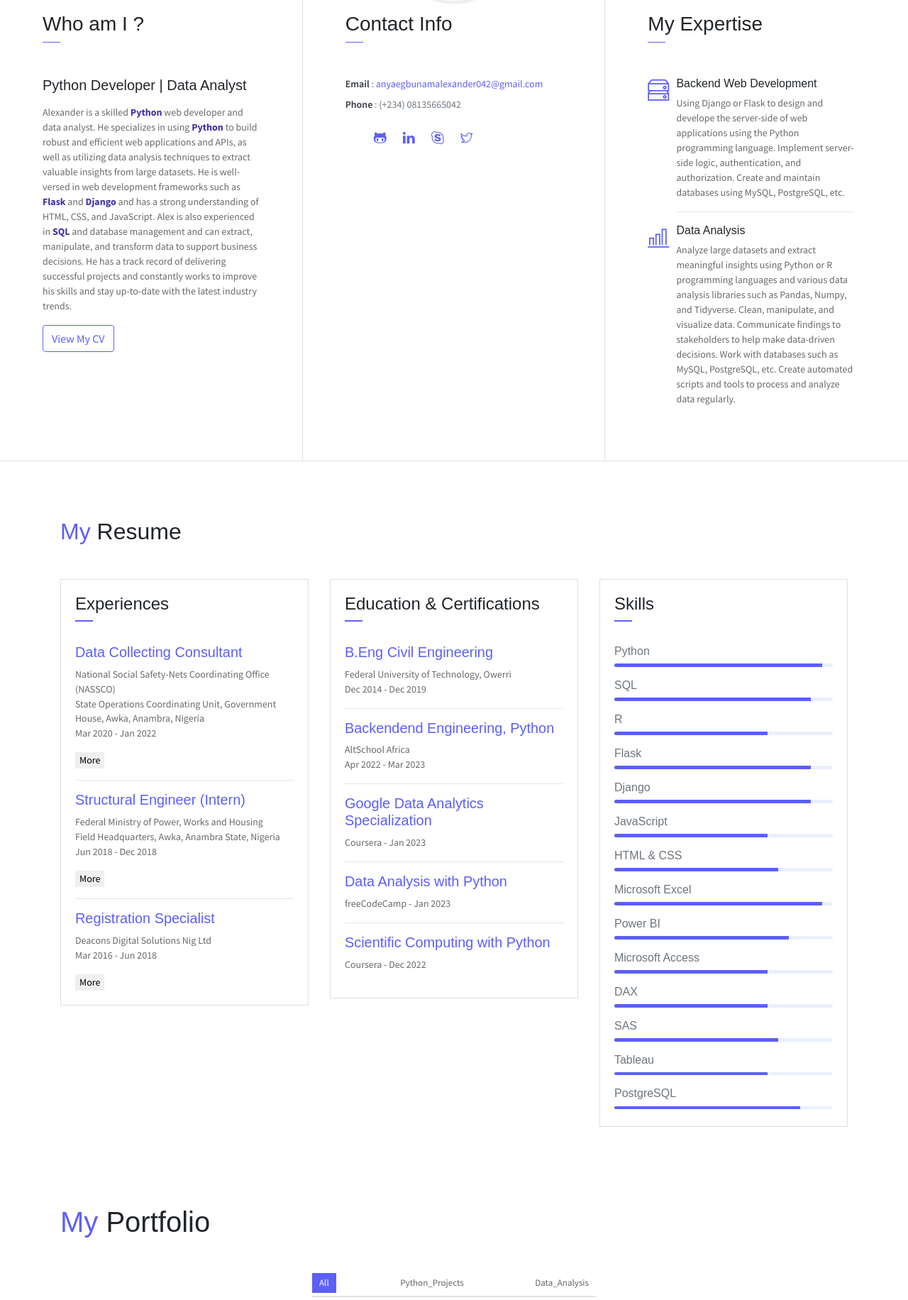
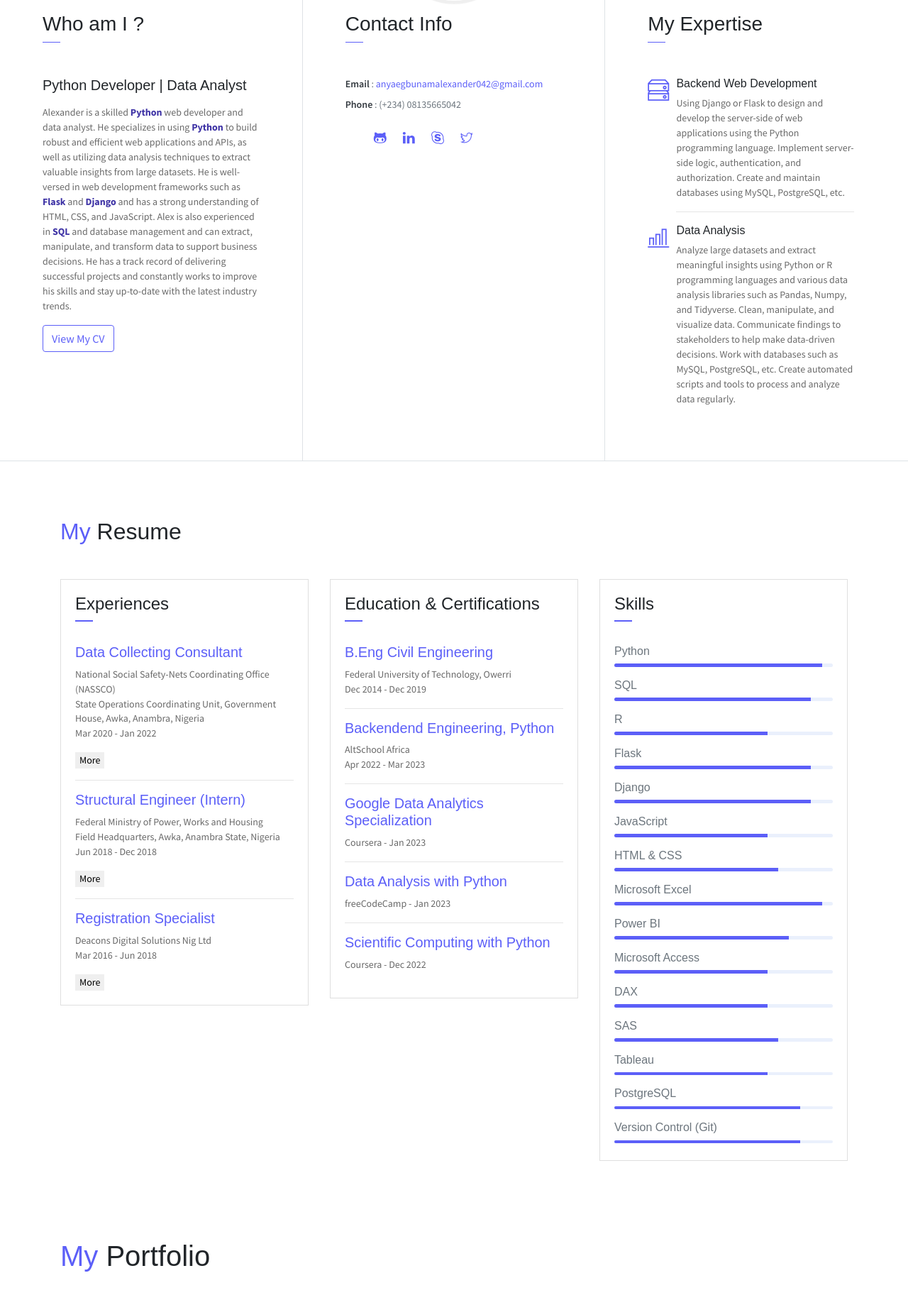
Before and after one commit to Anyaegbunam-Alexander/my-portfolio, a Flask app: page / in a window 1280 px wide. Shown: the part 760-2592 px from the top of the page at 71% size. Run offline with Flask 2, Linux system fonts and the light colour scheme; some libraries are stand-ins or nearby versions.

Commit message:
updated home.html

```diff
--- a/templates/home.html
+++ b/templates/home.html
@@ -100,7 +100,7 @@
                     <div class="col-10 ml-auto mr-3">
                         <h6>Backend Web Development</h6>
                         <p class="subtitle">
-                            Using Django or Flask to design and develope the server-side of
+                            Using Django or Flask to design and develop the server-side of
                             web applications using the Python programming language.
                             Implement server-side logic, authentication, and authorization.
                             Create and maintain databases using MySQL, PostgreSQL, etc.
@@ -287,6 +287,10 @@
                             <div class="progress mb-3">
                                 <div class="progress-bar bg-danger" role="progressbar" style="width: 85%" aria-valuenow="50" aria-valuemin="0" aria-valuemax="100"></div>
                             </div>
+                            <h6>Version Control (Git)</h6>
+                            <div class="progress mb-3">
+                                <div class="progress-bar bg-danger" role="progressbar" style="width: 85%" aria-valuenow="50" aria-valuemin="0" aria-valuemax="100"></div>
+                            </div>
                         </div>
                     </div>
                 </div>
```
